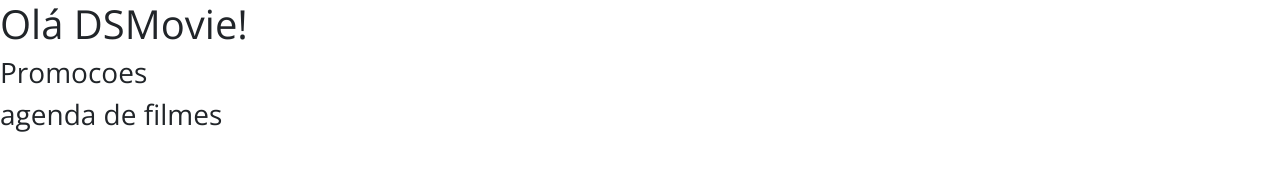
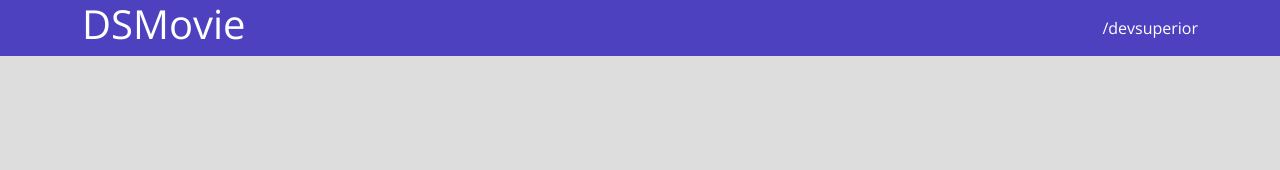
Before and after one commit to lohrannFerrari/dsmovie, a plain HTML site: page index.html in a window 1280 px wide. Drawn offline with nearby package versions, Linux system fonts and the light colour scheme.

Commit message:
Barra Superior PARTE 1

```diff
--- a/CSS/styles.css
+++ b/CSS/styles.css
@@ -1,8 +1,38 @@
 @import url('https://fonts.googleapis.com/css2?family=Open+Sans:wght@300;400;700&display=swap');
 
 * {
+    box-sizing: border-box;
+    font-family: 'Open Sans', sans-serif;
 
-    font-family: 'Open Sans', sans-serif;
+}
+
+  html, body {
+
+   background-color: #ddd;
+
+  }
+
+
+ header {
+
+     background-color: #4D41C0;
+     color: #fff
+
+}
+
+nav{
+
+display: flex;
+align-items: center;
+justify-content: space-between;
 
 
 }
+
+a, a:hover{
+
+    text-decoration: none;
+    color: unset;
+
+
+}
--- a/index.html
+++ b/index.html
@@ -11,8 +11,11 @@
 
 </head>
 <body>
-   <h1>Olá DSMovie!</h1>
-   <h3>Promocoes</h3>
-   <h3>agenda de filmes</h3>
+  <header>
+    <nav class="container">
+       <h1>DSMovie</h1>
+        <a href="https://github.com/lohrannFerrari/dsmovie">/devsuperior</a>
+    </nav>
+  </header>
 </body>
 </html>
```
